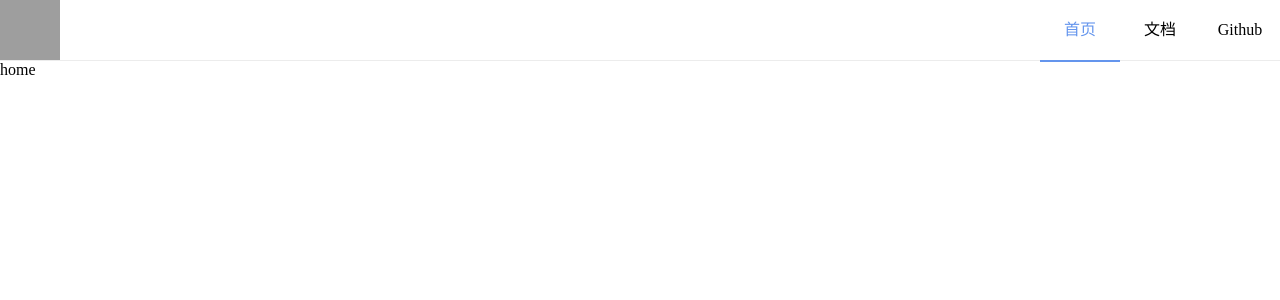
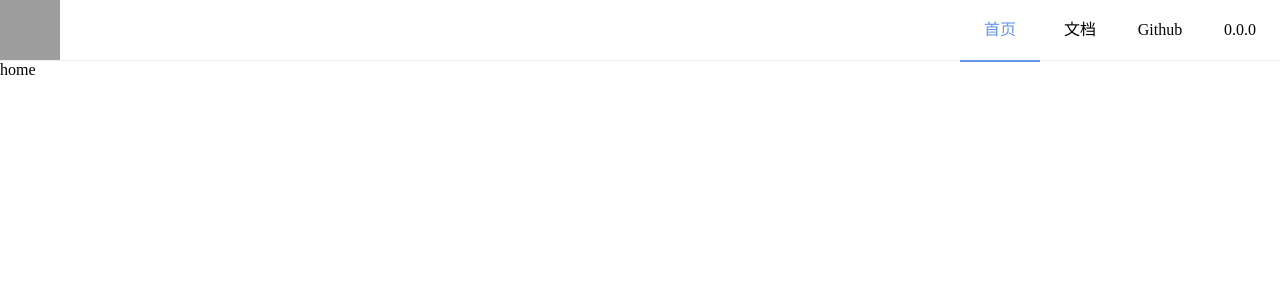
Before and after one commit to weechou1118/wee-ui, a Vue app: page /doc in a window 1280 px wide. Shown: the top 300 px of the page. Built offline with nearby package versions, Linux system fonts and the light colour scheme; grey boxes are pictures that could not be loaded.

Commit message:
feat: 顶部导航栏添加版本号

```diff
--- a/src/components/navBar.vue
+++ b/src/components/navBar.vue
@@ -1,4 +1,5 @@
 <script setup lang="ts">
+import { version } from '../../package.json'
 </script>
 
 <!-- 顶部导航栏 -->
@@ -11,6 +12,7 @@
       <router-link to="/">首页</router-link>
       <router-link to="/doc">文档</router-link>
       <a href="https://github.com/weech0u/wee-ui" target="__blank">Github</a>
+      <span>{{ version }}</span>
     </div>
   </div>
 </template>
@@ -27,12 +29,14 @@
     height: 60px;
   }
   .right {
-    a {
+    span, a {
       display: inline-block;
       width: 80px;
       height: 60px;
+      text-align: center;
+    }
+    a {
       color: #000;
-      text-align: center;
       text-decoration: none;
       &.router-link-active {
         color: cornflowerblue;
```
